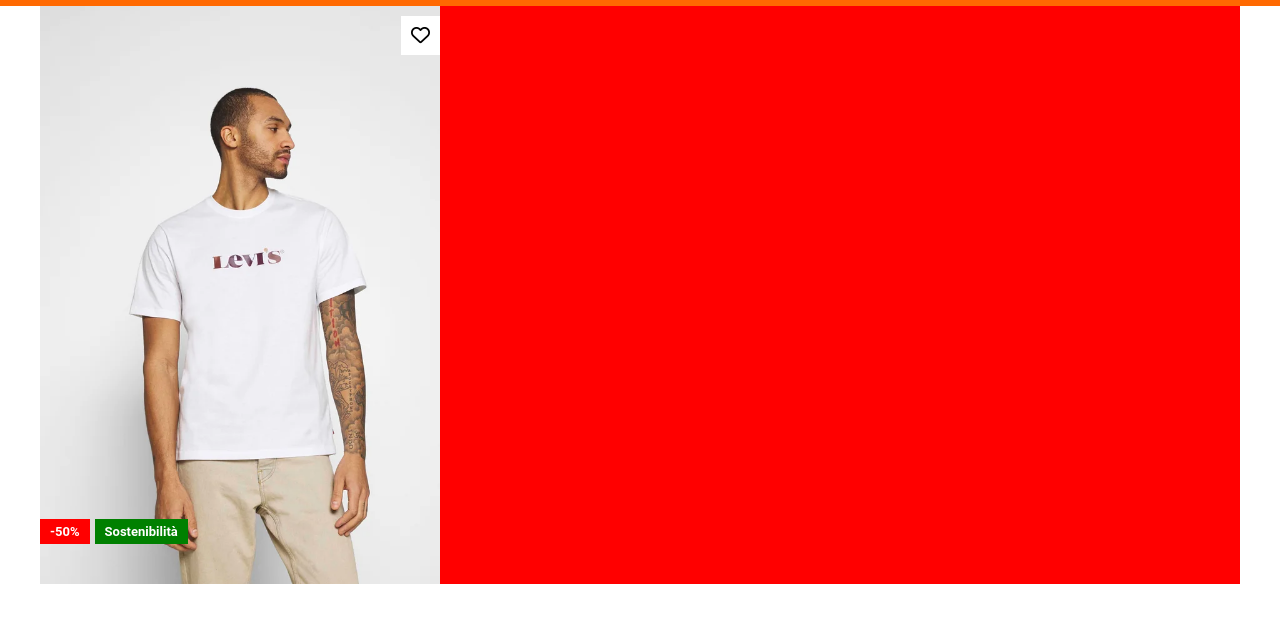
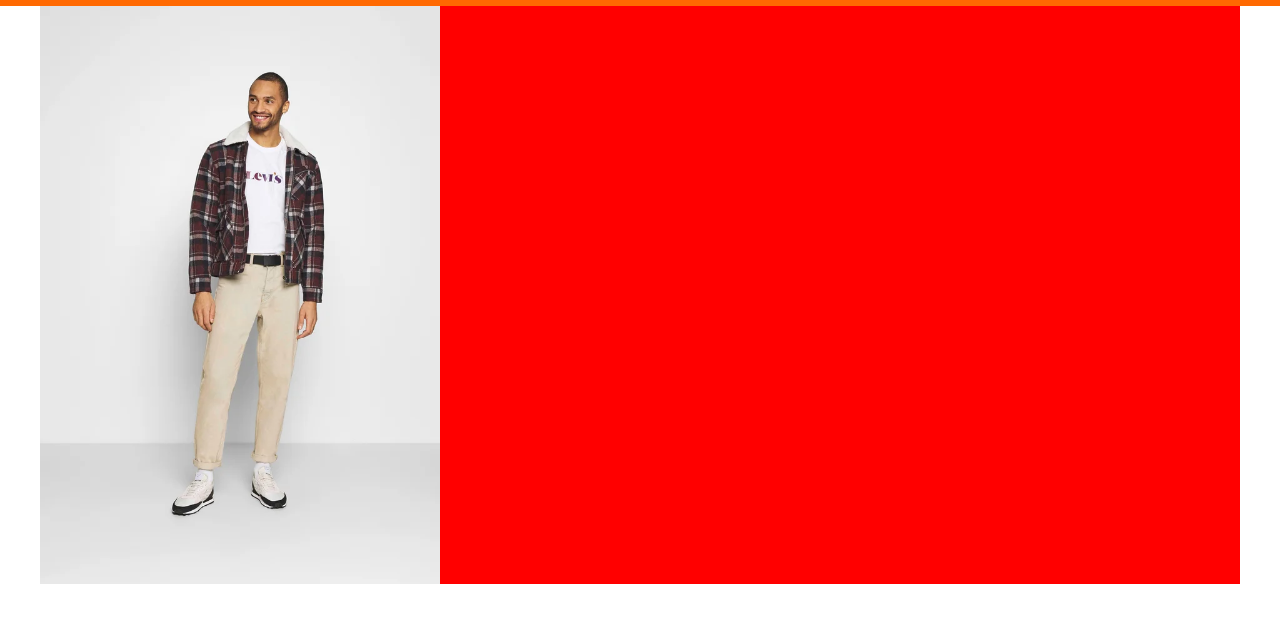
Before and after one commit to vitodursopettersson/html-css-boolando, a plain HTML site: page index.html in a window 1280 px wide. Shown: the part 44-666 px from the top of the page. Drawn offline with Linux system fonts and the light colour scheme.

Commit message:
test: hover image

```diff
--- a/css/style.css
+++ b/css/style.css
@@ -81,10 +81,26 @@ Main
     background-color: #008000;
 }
 
+.card__item__images {}
+
 
 .card__item__images img {
     width: 100%;
     display: block;
 }
 
+.card__item__image--hover {
+    position: absolute;
+    z-index: 0;
+    top: 0;
+}
+
+.card__item__image--hover:hover {
+    display: none;
+}
+
+.card__item__image--hover:hover {
+    position: absolute;
+}
+
 .card__item__image:hover {}
--- a/index.html
+++ b/index.html
@@ -47,7 +47,7 @@
                     <!-- Immagini -->
                     <div class="card__item__images">
                         <img src="img/1.webp" alt="">
-                        <img src="" alt="">
+                        <img class="card__item__image--hover" src="img/1b.webp" alt="">
                     </div>
 
                 </div>
```
